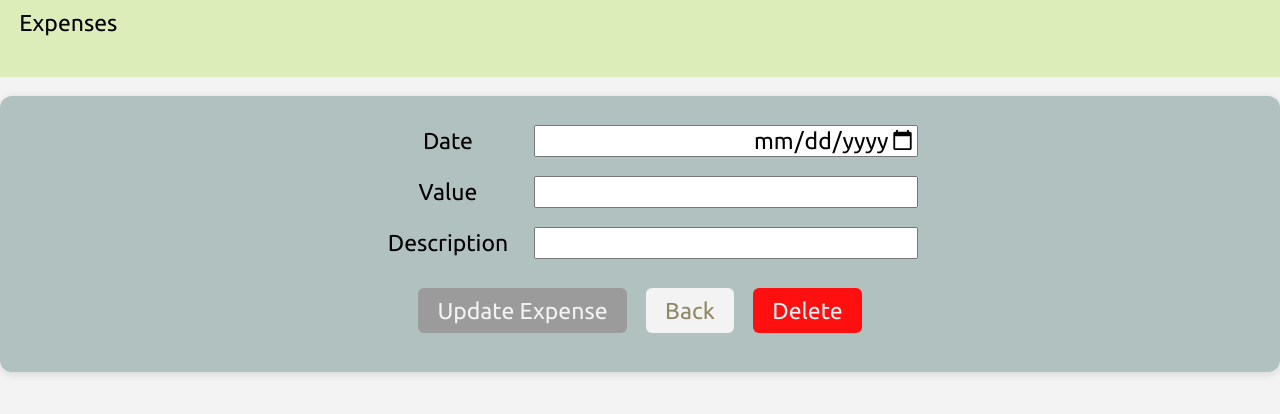
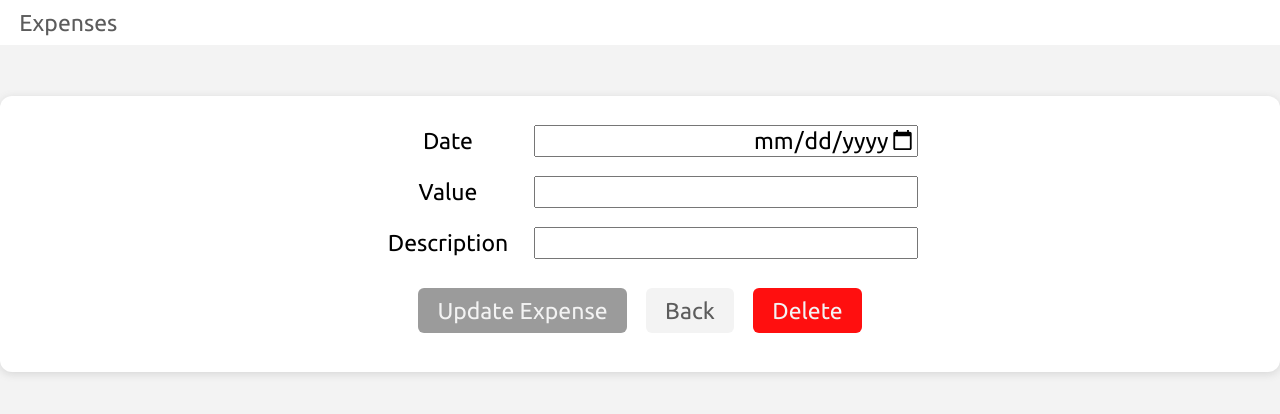
Before and after one commit to winstein27/personal-expenses, a React (Vite) app: page /expenses/edit/1 in a window 1280 px wide. Shown: the top 414 px of the page. Built offline with nearby package versions, Linux system fonts and the light colour scheme; no server answers.

Commit message:
:lipstick: feat: changing colors

```diff
--- a/src/components/Header.tsx
+++ b/src/components/Header.tsx
@@ -9,8 +9,7 @@ const Bar = styled.header`
   left: 0;
   top: 0;
   width: 100%;
-  height: 4rem;
-  background: ${theme.colors.b};
+  background: ${theme.colors.white};
   padding: 0.5rem;
 `;
 
@@ -30,12 +29,11 @@ const NewExpense = styled(Link)`
   padding: 0.5rem;
   cursor: pointer;
   text-decoration: none;
-  color: black;
+  color: ${theme.colors.text};
 
   &:hover,
   :active {
-    text-decoration: underline;
-    color: ${theme.colors.e};
+    background: #aac9ff;
   }
 `;
 
--- a/src/components/UI/Button.tsx
+++ b/src/components/UI/Button.tsx
@@ -10,7 +10,7 @@ const StyledButton = styled.button<{
   border: none;
   background: ${(props) => theme.colors.button[props.variant]};
   color: ${(props) =>
-    props.variant !== 'outlined' ? theme.colors.backgroud : theme.colors.e};
+    props.variant !== 'outlined' ? theme.colors.backgroud : theme.colors.text};
   border-radius: 6px;
   display: block;
   margin: 0.5rem auto;
--- a/src/components/UI/ProgressBar.tsx
+++ b/src/components/UI/ProgressBar.tsx
@@ -8,7 +8,7 @@ import Backdrop from './Backdrop';
 const Container = styled.div`
   width: 100%;
   height: 10px;
-  background: ${theme.colors.b};
+  background: ${theme.colors.active};
   position: fixed;
   left: 0;
   top: 0;
@@ -22,7 +22,7 @@ interface FillProps {
 const Fill = styled.div<FillProps>`
   width: 8%;
   height: 100%;
-  background: ${theme.colors.d};
+  background: ${theme.colors.action};
   position: absolute;
   left: ${(props) => props.position}%;
 `;
--- a/src/components/expenses/ExpensesList.tsx
+++ b/src/components/expenses/ExpensesList.tsx
@@ -20,10 +20,12 @@ const List = styled.ul`
 
 const ExpenseItem = styled.li`
   margin: 0.5rem 0;
+  color: ${theme.colors.text};
   &:hover {
     box-shadow: ${theme.effects.shadow};
-    border: 1px solid ${theme.colors.e};
     border-radius: 12px;
+    background: ${theme.colors.active};
+    cursor: pointer;
   }
 `;
 
@@ -44,7 +46,7 @@ const Value = styled.div`
   border: 2px solid black;
   padding: 0.5rem;
   border-radius: 12px;
-  background: ${theme.colors.e};
+  background: ${theme.colors.action};
   color: ${theme.colors.backgroud};
   width: 33%;
   text-align: center;
--- a/src/pages/Welcome.tsx
+++ b/src/pages/Welcome.tsx
@@ -3,15 +3,17 @@ import styled from 'styled-components';
 import theme from '../styles/theme';
 
 const Box = styled.div`
-  background: ${theme.colors.cardBackground};
+  background: ${theme.colors.active};
   padding: 2rem;
   width: fit-content;
   margin: auto;
+  border-radius: 12px;
 `;
 
 const Title = styled.h1`
   margin: 0;
   font-size: 2rem;
+  color: ${theme.colors.text};
 `;
 
 const Welcome = () => {
--- a/src/pages/expenses/Index.tsx
+++ b/src/pages/expenses/Index.tsx
@@ -17,7 +17,7 @@ const NewExpense = styled(Link)`
   padding: 1rem;
   display: inline-block;
   margin: auto;
-  background: ${theme.colors.e};
+  background: ${theme.colors.action};
   color: ${theme.colors.backgroud};
   border-radius: 12px;
   box-shadow: ${theme.effects.shadow};
--- a/src/styles/theme.ts
+++ b/src/styles/theme.ts
@@ -1,15 +1,15 @@
 const colors = {
-  cardBackground: '#B1C1C0',
+  cardBackground: '#FFF',
   backgroud: '#f3f3f3',
   border: '#000',
   invalidBorder: '#ff0f0f',
   invalidBackground: '#ffb6b6',
   disabled: '#9b9b9b',
-  b: '#DCEDB9',
-  c: '#D2E59E',
-  d: '#CBD081',
-  e: '#918868',
-  button: { action: '#918868', outlined: '#f3f3f3', danger: '#ff0f0f' },
+  white: '#FFF',
+  active: '#AAC9FF',
+  text: '#5c5c5c',
+  action: '#1B74E4',
+  button: { action: '#1B74E4', outlined: '#f3f3f3', danger: '#ff0f0f' },
   backdrop: 'rgba(0, 0, 0, 0.5)',
 };
 
```
